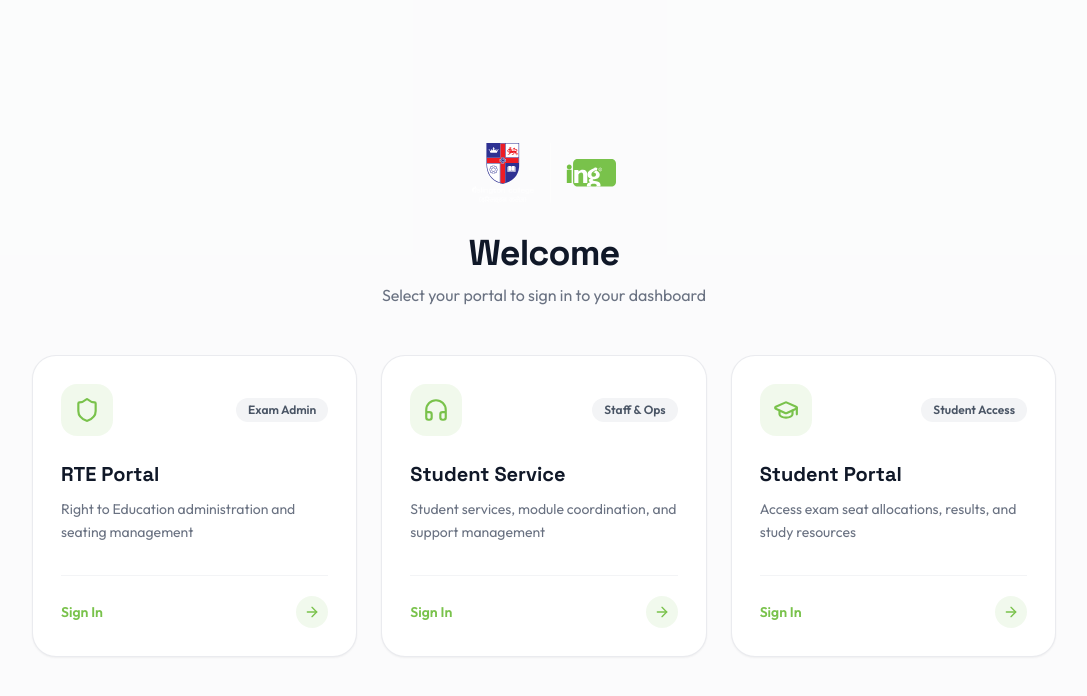
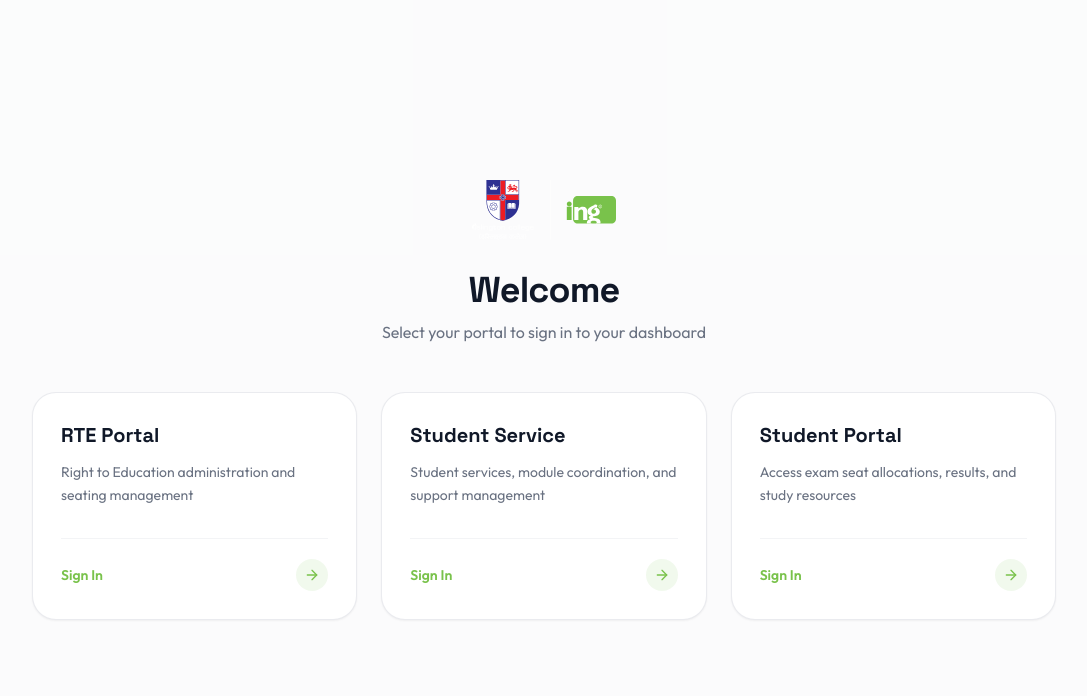
Before and after one commit to Sanrose-Bhets/Hawk-eye, a React (Vite) app in the folder Frontend/: page / in a window 1280 px wide. Shown: the top 696 px of the page, without its empty margins (96-1183 px from the left). Built offline with nearby package versions, Linux system fonts and the light colour scheme; no server answers.

Commit message:
style(home): remove icon badges and category pills from portal cards

```diff
--- a/Frontend/src/pages/home.tsx
+++ b/Frontend/src/pages/home.tsx
@@ -1,28 +1,22 @@
 import { Link } from 'react-router-dom';
-import { Shield, GraduationCap, Headphones, ArrowRight } from 'lucide-react';
+import { ArrowRight } from 'lucide-react';
 
 const roles = [
   {
     title: 'RTE Portal',
     description: 'Right to Education administration and seating management',
-    icon: Shield,
     path: '/login/rte',
-    badge: 'Exam Admin',
   },
   {
     title: 'Student Service',
     description:
       'Student services, module coordination, and support management',
-    icon: Headphones,
     path: '/login/student-service',
-    badge: 'Staff & Ops',
   },
   {
     title: 'Student Portal',
     description: 'Access exam seat allocations, results, and study resources',
-    icon: GraduationCap,
     path: '/login/student',
-    badge: 'Student Access',
   },
 ];
 
@@ -49,19 +43,10 @@
             className="group relative flex flex-col justify-between rounded-3xl border border-gray-200/80 bg-white p-7 shadow-xs transition-all duration-300 hover:-translate-y-1.5 hover:border-primary/50 hover:shadow-xl cursor-pointer"
           >
             <div>
-              <div className="flex items-center justify-between mb-6">
-                <div className="flex h-13 w-13 items-center justify-center rounded-2xl bg-primary-light text-primary transition-transform duration-300 group-hover:scale-105">
-                  <role.icon size={26} />
-                </div>
-                <span className="rounded-full bg-gray-100 px-3 py-1 text-xs font-semibold text-gray-600 transition-colors group-hover:bg-primary-light group-hover:text-primary">
-                  {role.badge}
-                </span>
-              </div>
-
               <h3 className="text-xl font-bold text-gray-900 transition-colors group-hover:text-primary">
                 {role.title}
               </h3>
-              <p className="mt-2.5 text-sm text-gray-500 leading-relaxed">
+              <p className="mt-3 text-sm text-gray-500 leading-relaxed">
                 {role.description}
               </p>
             </div>
```
